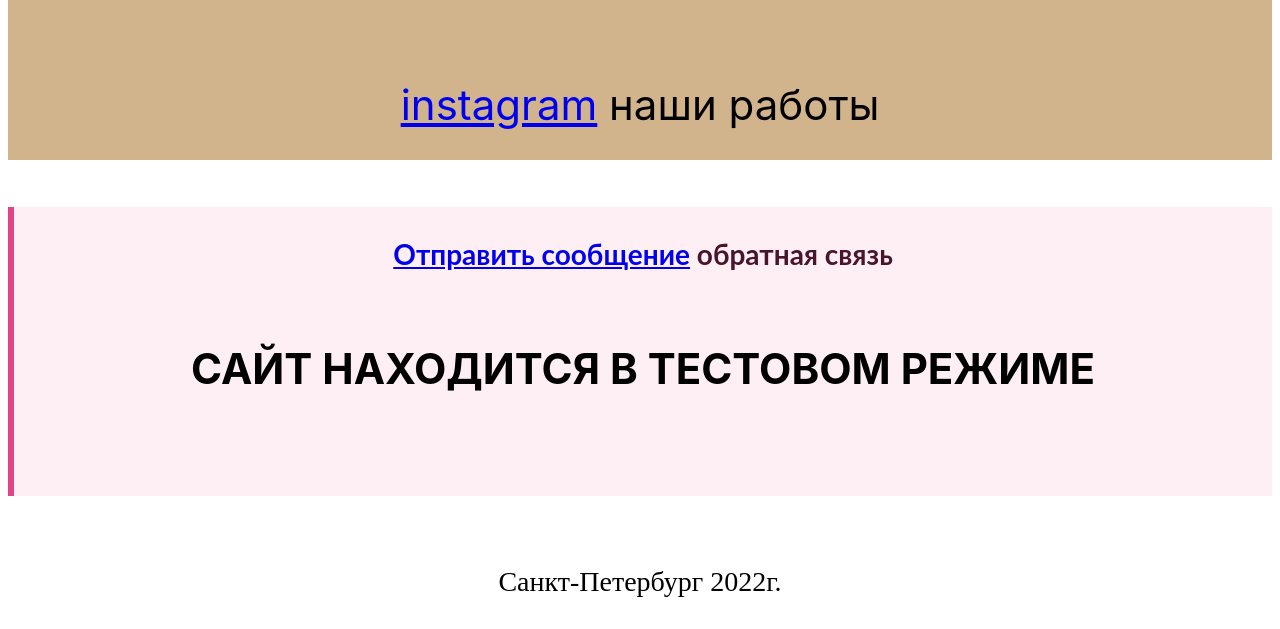
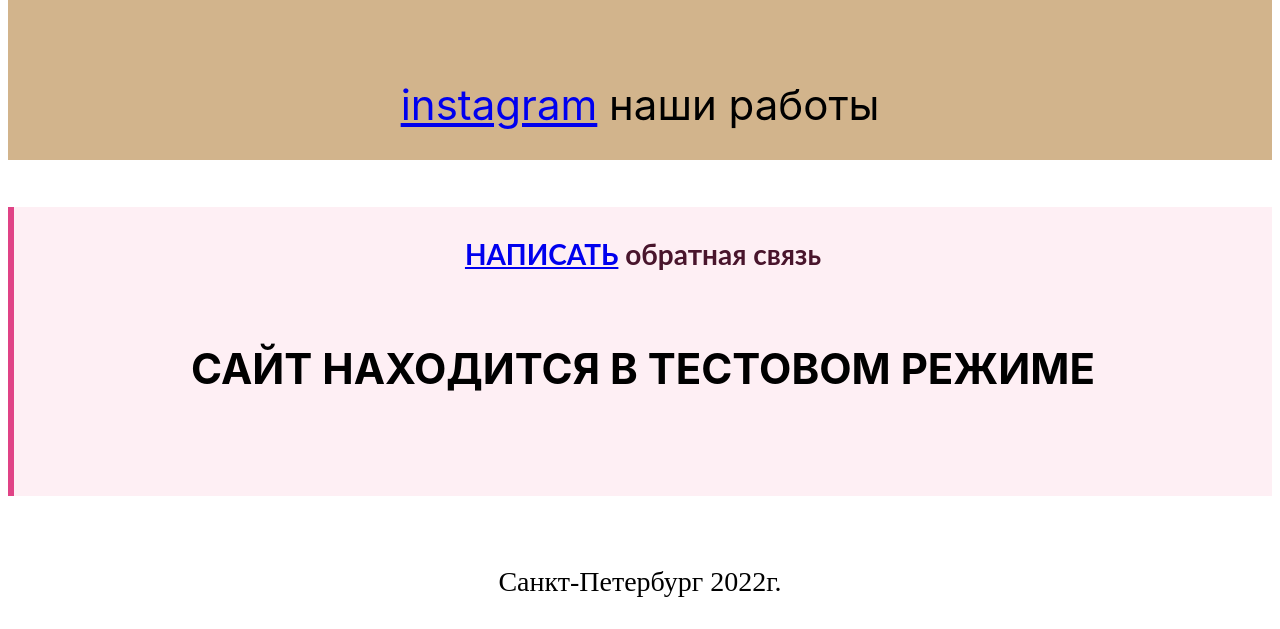
Before and after one commit to Agustinhtml/kotopodyshka, a plain HTML site: page index.html in a window 1280 px wide. Shown: the part 2937-3566 px from the top of the page. Drawn offline with Linux system fonts and the light colour scheme.

Commit message:
Update index.html

```diff
--- a/index.html
+++ b/index.html
@@ -37,7 +37,7 @@
   <!--ниже ссылку на инстаграм скрыл а сделал над санкт-петербургом-->
      <!--  <p><a href="https://www.instagram.com/kotopodyshka/" target="_blank">instagram</a> наши работы</p>-->
  <!-- <h3> Санкт-Петербург 2022г.</h3>-->
-       <h5><a href="mailto:agustintymanov@gmail.com">Отправить сообщение</a> обратная связь<p>САЙТ НАХОДИТСЯ В ТЕСТОВОМ РЕЖИМЕ</h5>
+       <h5><a href="mailto:agustintymanov@gmail.com">НАПИСАТЬ</a> обратная связь<p>САЙТ НАХОДИТСЯ В ТЕСТОВОМ РЕЖИМЕ</h5>
  <!-- <h5>САЙТ НАХОДИТСЯ В ТЕСТОВОМ РЕЖИМЕ</h5>-->
   <h3> Санкт-Петербург 2022г.</h3>
 </body>
```
